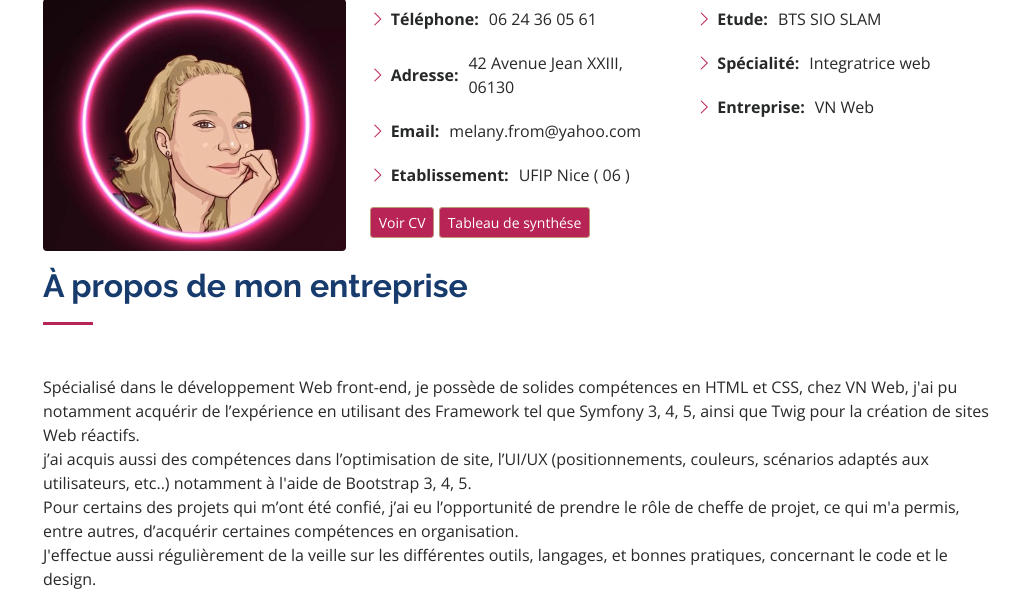
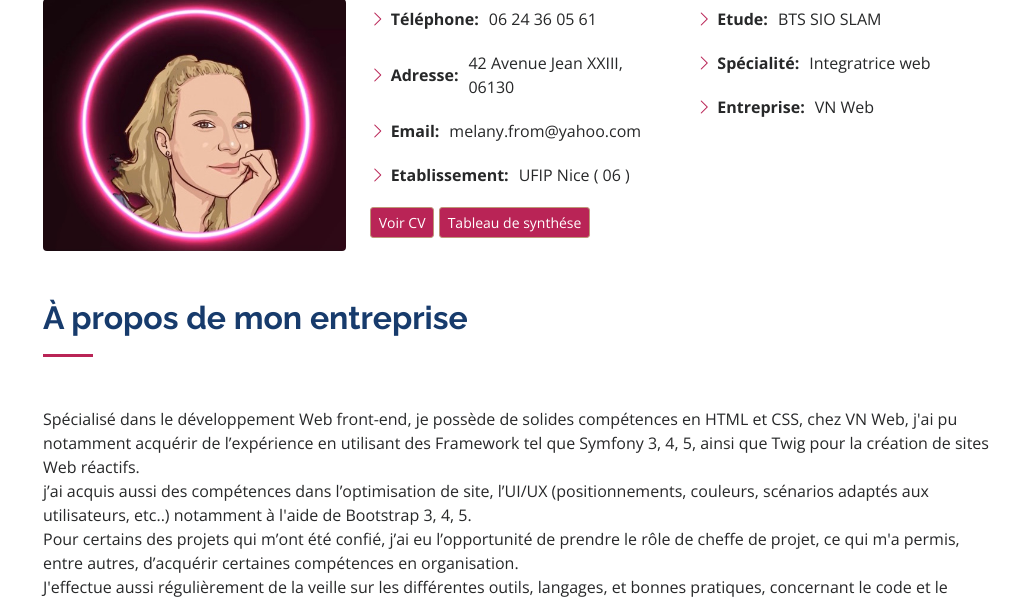
Before and after one commit to MelanyFroment/portfolio, a PHP site: page / in a window 1280 px wide. Shown: the part 969-1566 px from the top of the page, without its empty margins (269-1280 px from the left). Run offline with PHP 8.4, Linux system fonts and the light colour scheme.

Commit message:
push modif

```diff
--- a/index.php
+++ b/index.php
@@ -93,7 +93,7 @@
 							<!-- <a href="synptique.php" class="btn btn-primary btn-sm">Fiche synoptique</a> -->
 						</div>
 						<div class="section-title">
-							<h2 class="mt-3">À propos de mon entreprise</h2>
+							<h2 class="mt-5">À propos de mon entreprise</h2>
 						</div>
 						<p>
 							Spécialisé dans le développement Web front-end, je possède de solides compétences en HTML et CSS, chez VN Web, j'ai pu notamment acquérir de l’expérience en utilisant des Framework tel que Symfony 3, 4, 5, ainsi que Twig pour la création de sites Web réactifs.<br/>
```
